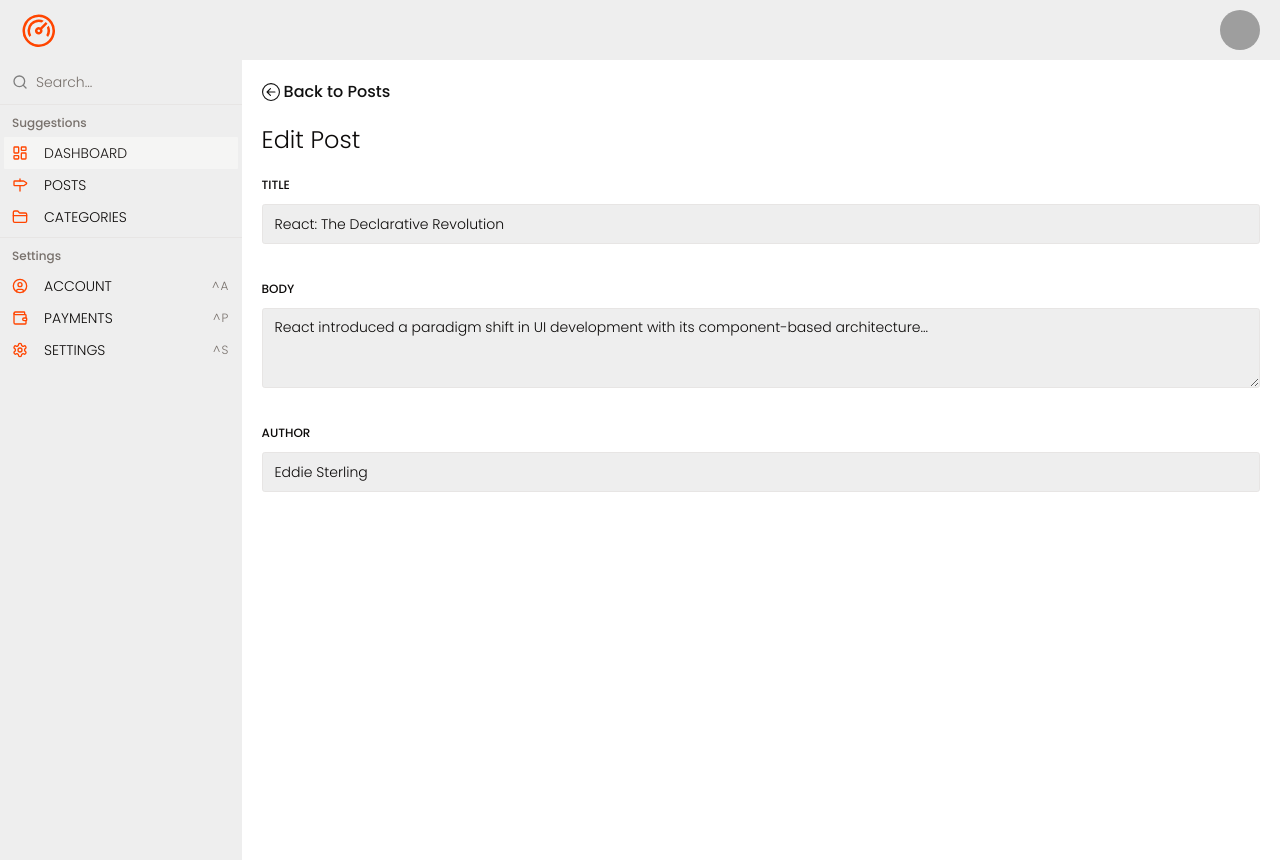
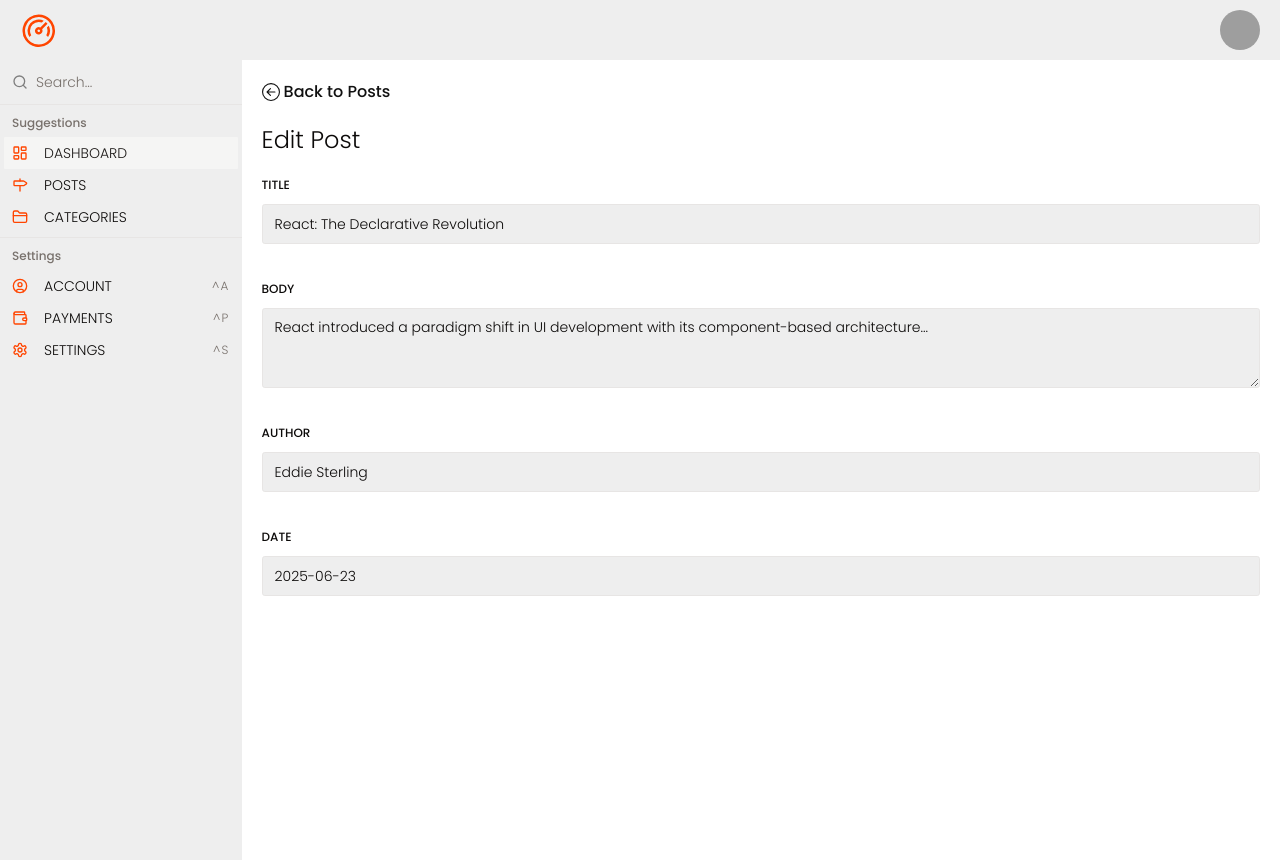
Before and after one commit to Nimira43/Tabularium, a Next.js app: page /posts/edit/1 in a window 1280 px wide. Built offline with nearby package versions, Linux system fonts and the light colour scheme; grey boxes are pictures that could not be loaded; a web font is replaced by a local one.

Commit message:
Added date field

```diff
--- a/app/(main)/posts/edit/[id]/page.tsx
+++ b/app/(main)/posts/edit/[id]/page.tsx
@@ -126,6 +126,28 @@ const PostEditPage = ({ params }: PostEditPageProps) => {
               </FormItem>
             )}
           />
+          <FormField
+            control={form.control}
+            name='date'
+            render={({ field }) => (
+              <FormItem>
+                <FormLabel
+                  className='uppercase text-xs font-medium'
+                >
+                  Date
+                </FormLabel>
+                <FormControl>
+                  <Input
+                    className='bg-grey-light-extra focus-visible:ring-0 focus-visible:ring-offset-0'
+                    placeholder='Enter Date'
+                    {...field}
+
+                  />
+                </FormControl>
+                <FormMessage />
+              </FormItem>
+            )}
+          />
         </form>
       </Form>
     </>
```
